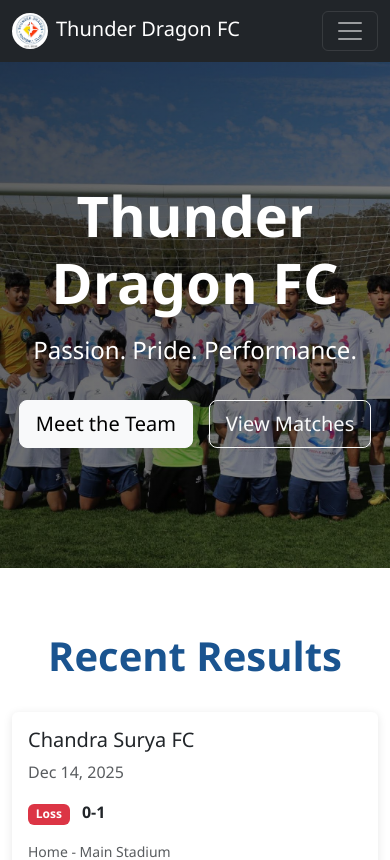
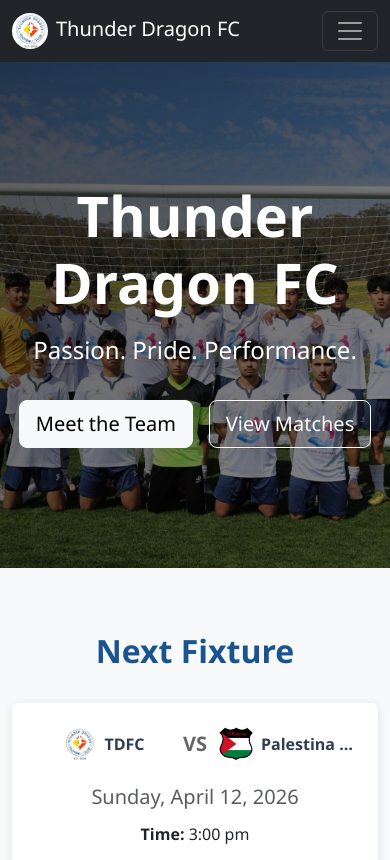
Before and after one commit to BishalChhetri1/thunderdragonfc, a React (Create React App) app: page / in a window 390 px wide. Shown: the top 860 px of the page. Built offline with nearby package versions, Linux system fonts and the light colour scheme.

Commit message:
added upcoming matches

```diff
--- a/src/App.css
+++ b/src/App.css
@@ -34,11 +34,9 @@ body {
 .hero-overlay {
   position: absolute;
   inset: 0;
-  background: linear-gradient(
-    135deg,
-    rgba(0, 0, 0, 0.65),
-    rgba(0, 0, 0, 0.45)
-  );
+  background: linear-gradient(135deg,
+      rgba(0, 0, 0, 0.65),
+      rgba(0, 0, 0, 0.45));
 }
 
 .hero-content {
@@ -118,6 +116,108 @@ body {
 
 .match-card {
   margin-bottom: 1.5rem;
+}
+
+.fixture-teams {
+  display: flex;
+  align-items: center;
+  justify-content: center;
+  gap: 1.5rem;
+  flex-wrap: wrap;
+}
+
+.fixture-team {
+  display: flex;
+  align-items: center;
+  gap: 0.75rem;
+}
+
+.fixture-team-logo,
+.fixture-team-logo-placeholder {
+  width: 44px;
+  height: 44px;
+  border-radius: 6px;
+  object-fit: contain;
+  flex-shrink: 0;
+}
+
+.fixture-team-logo-placeholder {
+  background: #e0e0e0;
+}
+
+.fixture-team-name {
+  font-weight: 600;
+  color: var(--dark-color);
+}
+
+.fixture-name-short,
+.fixture-name-abbr {
+  display: none;
+}
+
+.fixture-vs {
+  font-weight: 700;
+  text-transform: uppercase;
+  color: #666;
+}
+
+@media (max-width: 768px) {
+  .section-title {
+    font-size: 2rem;
+  }
+
+  .next-fixture-body {
+    padding: 1.5rem !important;
+  }
+
+  .fixture-teams {
+    flex-wrap: nowrap;
+    gap: 0.5rem;
+  }
+
+  .fixture-team {
+    gap: 0.5rem;
+    min-width: 0;
+    flex: 1;
+    justify-content: center;
+  }
+
+  .fixture-team-logo,
+  .fixture-team-logo-placeholder {
+    width: 34px;
+    height: 34px;
+  }
+
+  .fixture-team-name {
+    font-size: 1rem;
+    white-space: nowrap;
+    overflow: hidden;
+    text-overflow: ellipsis;
+  }
+
+  .fixture-vs {
+    font-size: 1.25rem;
+    flex-shrink: 0;
+    margin: 0 0.25rem;
+  }
+
+  .fixture-name-full {
+    display: none;
+  }
+
+  .fixture-name-short {
+    display: inline;
+  }
+}
+
+@media (max-width: 420px) {
+  .fixture-name-short {
+    display: none;
+  }
+
+  .fixture-name-abbr {
+    display: inline;
+  }
 }
 
 .sponsor-logo {
@@ -427,7 +527,16 @@ body {
     width: 100%;
     margin: 0;
     text-align: left;
-    padding-left: 2.5rem;
+    padding-left: 0;
+  }
+
+  .match-score::before {
+    content: attr(data-label) ": ";
+    font-weight: 700;
+  }
+
+  .match-score[data-label="Time"] {
+    padding-left: 0;
   }
 
   .match-details {
--- a/src/data/matches.js
+++ b/src/data/matches.js
@@ -12,8 +12,58 @@ import RoyaleLogo from '../Images/RoyaleFC.jpg';
 import MTUCROCSLogo from '../Images/MtuCrocs.png';
 import HimalayanLogo from '../Images/HimalayanFC.jpg';
 import UnitedLogo from '../Images/UnitedFC.jpg';
+import PalestinaLogo from '../Images/PalestinaFC.png';
 
 export const matches = [
+  // MCSA Silicon Stack Premier League 2026 (Upcoming Fixtures)
+  {
+    id: 22,
+    date: '2026-04-12',
+    time: '3:00 pm',
+    opponent: 'Palestina FC',
+    venue: 'RMIT Sports Centre',
+    type: 'upcoming',
+    score: '',
+    result: '',
+    league: 'MCSA Silicon Stack Premier League 2026',
+    opponentLogo: PalestinaLogo
+  },
+  {
+    id: 23,
+    date: '2026-04-19',
+    time: '3:00 pm',
+    opponent: 'MTU CROCS',
+    venue: 'Darebin International Sports Centre',
+    type: 'upcoming',
+    score: '',
+    result: '',
+    league: 'MCSA Silicon Stack Premier League 2026',
+    opponentLogo: MTUCROCSLogo
+  },
+  {
+    id: 24,
+    date: '2026-04-26',
+    time: '1:00 pm',
+    opponent: 'Himalayan FC',
+    venue: 'RMIT Sports Centre',
+    type: 'upcoming',
+    score: '',
+    result: '',
+    league: 'MCSA Silicon Stack Premier League 2026',
+    opponentLogo: HimalayanLogo
+  },
+  {
+    id: 25,
+    date: '2026-05-03',
+    time: '1:00 pm',
+    opponent: 'Royale FC',
+    venue: 'RMIT Sports Centre',
+    type: 'upcoming',
+    score: '',
+    result: '',
+    league: 'MCSA Silicon Stack Premier League 2026',
+    opponentLogo: RoyaleLogo
+  },
   // Champion Showdown 2025 - 14 December 2025
   {
     id: 1,
--- a/src/data/players.js
+++ b/src/data/players.js
@@ -1,6 +1,6 @@
-import Player1 from '../Images/Player1.JPG';
+import Player1 from '../Images/Player1.jpg';
 import Player2 from '../Images/Player2.jpg';
-import Player4 from '../Images/Player4.JPG';
+import Player4 from '../Images/Player4.jpg';
 import Player5 from '../Images/Player5.jpg';
 import Player6 from '../Images/Player6.jpg';
 import Player7 from '../Images/Player7.jpg';
@@ -8,7 +8,7 @@ import Player8 from '../Images/Player8.jpg';
 import Player9 from '../Images/Player9.jpg';
 import Player11 from '../Images/Player11.jpg';
 import Player12 from '../Images/Player12.jpg';
-import Player13 from '../Images/Player13.JPG';
+import Player13 from '../Images/Player13.jpg';
 import Player14 from '../Images/Player14.jpg';
 import Player16 from '../Images/Player16.jpeg';
 import Player17 from '../Images/Player17.jpg';
--- a/src/pages/Home.js
+++ b/src/pages/Home.js
@@ -6,10 +6,17 @@ import TeamPhoto1 from '../Images/TeamPhoto1.jpg';
 import TeamPhoto2 from '../Images/TeamPhoto2.jpg';
 import TeamPhoto3 from '../Images/TeamPhoto3.jpg';
 import TeamPhoto4 from '../Images/TeamPhoto4.jpg';
+import ThunderDragonLogo from '../Images/ThunderDragonFC.jpg';
 
 function Home() {
-  const upcomingMatch = matches.find(match => match.type === 'upcoming');
-  const recentMatches = matches.filter(match => match.type === 'past').slice(0, 3);
+  const upcomingMatch = [...matches]
+    .filter(match => match.type === 'upcoming')
+    .sort((a, b) => new Date(a.date) - new Date(b.date))[0];
+
+  const recentMatches = [...matches]
+    .filter(match => match.type === 'past')
+    .sort((a, b) => new Date(b.date) - new Date(a.date))
+    .slice(0, 3);
 
   return (
     <div>
@@ -37,12 +44,36 @@ function Home() {
       {upcomingMatch && (
         <section className="page-section bg-light">
           <Container>
-            <h2 className="section-title">Next Match</h2>
+            <h2 className="section-title">Next Fixture</h2>
             <Row className="justify-content-center">
               <Col md={8}>
                 <Card className="text-center">
-                  <Card.Body className="p-5">
-                    <Card.Title className="h3 mb-4">vs {upcomingMatch.opponent}</Card.Title>
+                  <Card.Body className="p-5 next-fixture-body">
+                    <div className="fixture-teams mb-4">
+                      <div className="fixture-team">
+                        <img
+                          src={ThunderDragonLogo}
+                          alt="Thunder Dragon FC"
+                          className="fixture-team-logo"
+                        />
+                        <span className="fixture-team-name fixture-name-full">Thunder Dragon FC</span>
+                        <span className="fixture-team-name fixture-name-short">Thunder Dragon</span>
+                        <span className="fixture-team-name fixture-name-abbr">TDFC</span>
+                      </div>
+                      <span className="fixture-vs">vs</span>
+                      <div className="fixture-team">
+                        {upcomingMatch.opponentLogo ? (
+                          <img
+                            src={upcomingMatch.opponentLogo}
+                            alt={upcomingMatch.opponent}
+                            className="fixture-team-logo"
+                          />
+                        ) : (
+                          <div className="fixture-team-logo-placeholder" />
+                        )}
+                        <span className="fixture-team-name">{upcomingMatch.opponent}</span>
+                      </div>
+                    </div>
                     <Card.Text className="h5 text-muted mb-3">
                       {new Date(upcomingMatch.date).toLocaleDateString('en-US', {
                         weekday: 'long',
--- a/src/pages/Matches.js
+++ b/src/pages/Matches.js
@@ -18,6 +18,7 @@ function Matches() {
 
   // Define league order
   const leagueOrder = [
+    'MCSA Silicon Stack Premier League 2026',
     'Championship Showdown 2025',
     '12th Interstate Bhutanese Interstate',
     'MCSA Silicon Stack Premier League 2025'
@@ -29,6 +30,21 @@ function Matches() {
       day: 'numeric',
       year: 'numeric'
     });
+  };
+
+  const getCenterDisplay = (match) => {
+    if (match.type === 'upcoming') return match.time;
+    return match.score;
+  };
+
+  const getCenterLabel = (match) => {
+    if (match.type === 'upcoming') return 'Time';
+    return 'Score';
+  };
+
+  const getStatusBadge = (match) => {
+    if (match.type === 'upcoming') return 'KO';
+    return 'FT';
   };
 
   return (
@@ -56,7 +72,7 @@ function Matches() {
                       {leagueMatches.map(match => (
                         <div key={match.id} className="match-item">
                           <div className="match-status">
-                            <span className="status-badge">FT</span>
+                            <span className="status-badge">{getStatusBadge(match)}</span>
                           </div>
                           <div className="match-content">
                             <div className="match-teams">
@@ -68,7 +84,9 @@ function Matches() {
                                 />
                                 <span className="team-name">Thunder Dragon FC</span>
                               </div>
-                              <span className="match-score">{match.score}</span>
+                              <span className="match-score" data-label={getCenterLabel(match)}>
+                                {getCenterDisplay(match)}
+                              </span>
                               <div className="team-container">
                                 {match.opponentLogo ? (
                                   <img
@@ -84,9 +102,13 @@ function Matches() {
                             </div>
                             <div className="match-details">
                               <span className="match-date">{formatDate(match.date)}</span>
-                              <span className={`result-badge ${match.result === 'Win' ? 'win' : match.result === 'Draw' ? 'draw' : 'loss'}`}>
-                                {match.result}
-                              </span>
+                              {match.type === 'past' && (
+                                <span
+                                  className={`result-badge ${match.result === 'Win' ? 'win' : match.result === 'Draw' ? 'draw' : 'loss'}`}
+                                >
+                                  {match.result}
+                                </span>
+                              )}
                             </div>
                           </div>
                         </div>
```
Also changed, not shown: src/Images/PalestinaFC.png (added).
